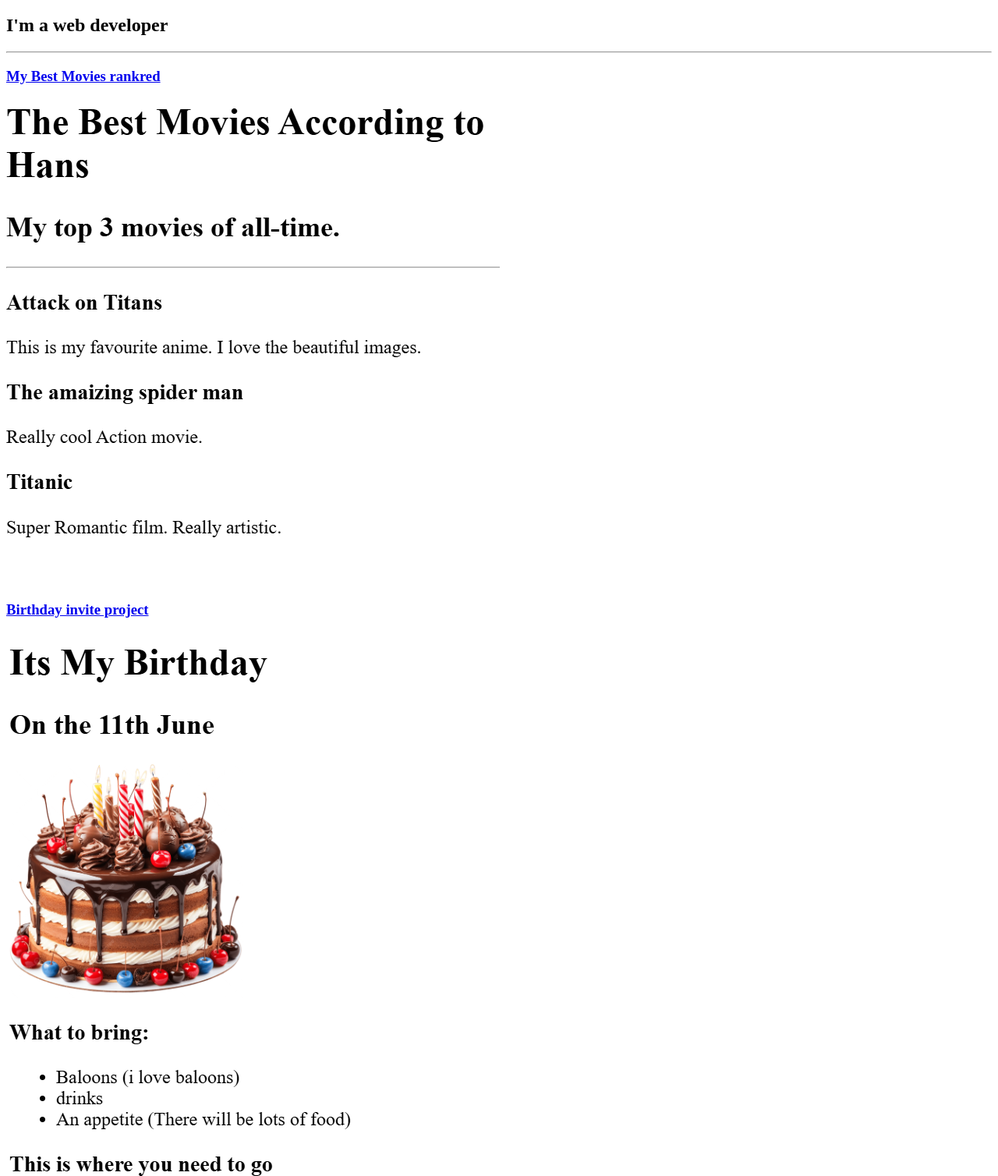
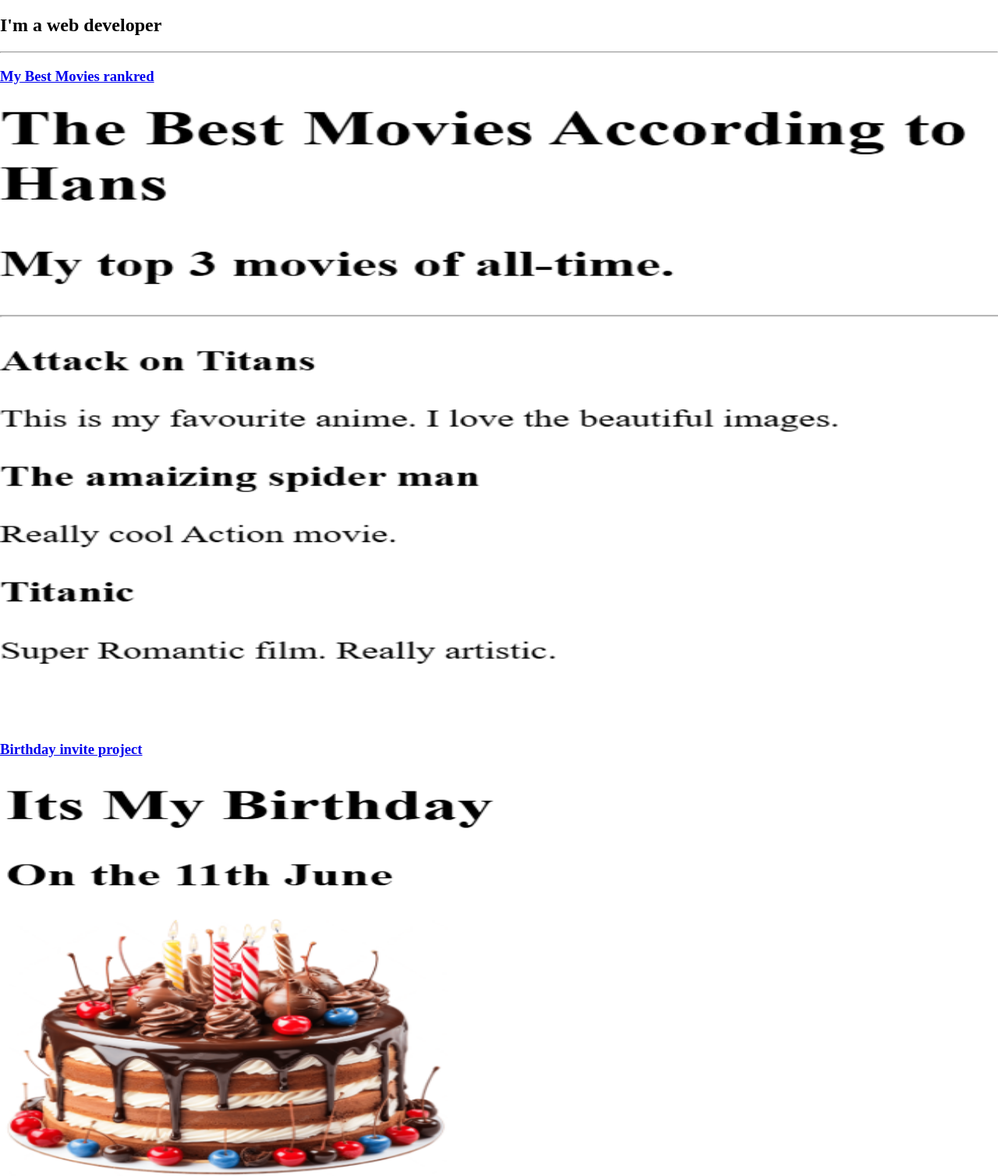
Before and after one commit to george-hans/html-portfolio2.0, a plain HTML site: page index.html in a window 1280 px wide. Shown: the part 61-1569 px from the top of the page at 78% size. Drawn offline with Linux system fonts and the light colour scheme.

Commit message:
Update body and image styles in index.html

```diff
--- a/index.html
+++ b/index.html
@@ -6,14 +6,14 @@
     <title>George's Portfolio</title>
  </head>
 
- <body>
+ <body style="margin: 0;">
   <h1>George Hans' Portfolio</h1>
   <h2>I'm a web developer</h2>
   <hr />
   <h3><a href="./public/movie-ranking.html"> My Best Movies rankred </a></h3>
-  <img src="./assets/images/Movie ranking.png" height="100%" alt="movie ranking project"/>
+  <img src="./assets/images/Movie ranking.png" style="width: 100vw; height: 100vh; object-fit: cover:" alt="movie ranking project"/>
   <h3><a href="./public/birthday-invite.html">Birthday invite project</a></h3>
-  <img src="./assets/images/Screenshot 2025-11-20 140926.png" height="100%" alt="Birthday project review"/>
+  <img src="./assets/images/Screenshot 2025-11-20 140926.png" style="width: 100vw; height: 100vh; object-fit: cover:" alt="Birthday project review"/>
   <hr />
   <a href="./public/about.html">About Me</a>
   <a href="./public/contact.html">Contact Me</a>
```
